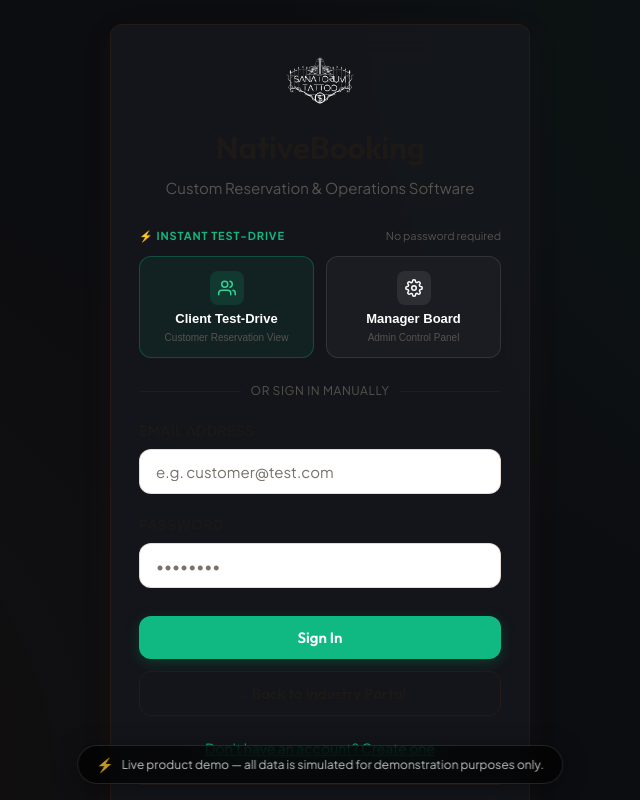
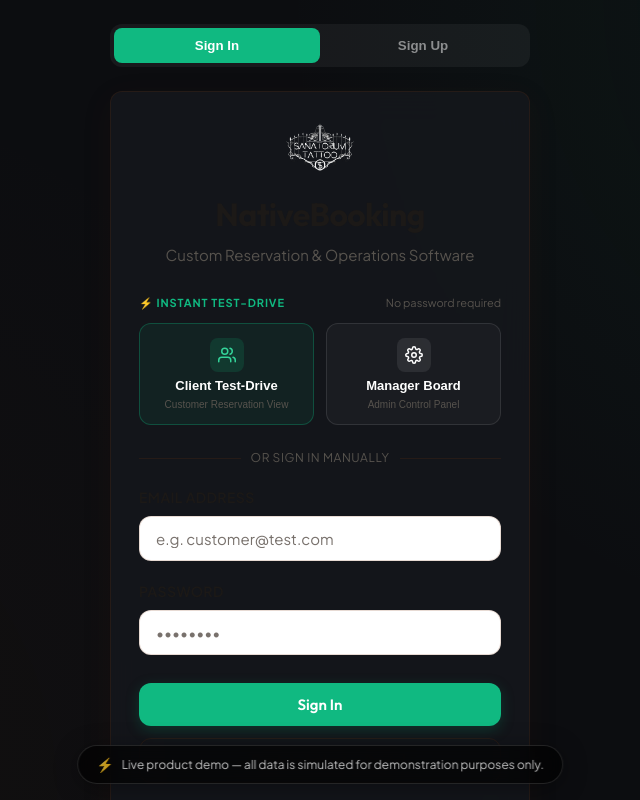
Before and after one commit to RadoMatas/NativeBooking, a React (Vite) app: page /login in a window 1280 px wide. Shown: the top 800 px of the page, without its empty margins (320-960 px from the left). Built offline with nearby package versions, Linux system fonts and the light colour scheme; no server answers; the database is empty.

Commit message:
feat: Add Motion UI, Base UI Tabs and Notifications

```diff
--- a/package.json
+++ b/package.json
@@ -10,6 +10,7 @@
     "preview": "vite preview"
   },
   "dependencies": {
+    "@base-ui/react": "^1.6.0",
     "@capacitor/android": "^8.4.1",
     "@capacitor/core": "^8.4.1",
     "firebase": "^12.16.0",
--- a/src/App.tsx
+++ b/src/App.tsx
@@ -10,6 +10,7 @@ import AdminLogin from './pages/AdminLogin'
 import Login from './pages/login'
 import { BookingProvider } from './BookingContext'
 import { BUSINESS_CONFIG } from './businessConfig'
+import { NotificationProvider } from './components/ui/NotificationStack'
 
 function ScrollToTop() {
   const { pathname } = useLocation()
@@ -34,6 +35,7 @@ function App() {
 
   return (
     <BookingProvider>
+      <NotificationProvider>
         <BrowserRouter>
           <ScrollToTop />
           <Routes>
@@ -47,6 +49,7 @@ function App() {
             <Route path="/privacy" element={<PrivacyPolicy />} />
           </Routes>
         </BrowserRouter>
+      </NotificationProvider>
     </BookingProvider>
   )
 }
--- /dev/null
+++ b/src/components/ui/AnimatedButton.tsx
@@ -0,0 +1,28 @@
+import { motion } from 'motion/react';
+import type { HTMLMotionProps } from 'motion/react';
+
+interface AnimatedButtonProps extends HTMLMotionProps<"button"> {
+  children: React.ReactNode;
+}
+
+export function AnimatedButton({ children, className, onClick, disabled, type = 'button', style, ...props }: AnimatedButtonProps) {
+  return (
+    <motion.button
+      type={type}
+      className={className}
+      onClick={onClick}
+      disabled={disabled}
+      style={{
+        ...style,
+        position: 'relative',
+        overflow: 'hidden'
+      }}
+      whileHover={{ scale: 1.02 }}
+      whileTap={{ scale: 0.96 }}
+      transition={{ type: "spring", stiffness: 400, damping: 25 }}
+      {...props}
+    >
+      {children}
+    </motion.button>
+  );
+}
--- /dev/null
+++ b/src/components/ui/NotificationStack.tsx
@@ -0,0 +1,70 @@
+import { motion, AnimatePresence } from 'motion/react';
+import { useState, createContext, useContext } from 'react';
+
+type NotificationContextType = {
+  notify: (message: string, type?: 'success' | 'error') => void;
+};
+const NotificationContext = createContext<NotificationContextType | null>(null);
+
+export const useNotification = () => {
+  const context = useContext(NotificationContext);
+  if (!context) throw new Error("useNotification must be used within NotificationProvider");
+  return context;
+};
+
+export function NotificationProvider({ children }: { children: React.ReactNode }) {
+  const [messages, setMessages] = useState<{ id: number; text: string; type: 'success' | 'error' }[]>([]);
+
+  const notify = (text: string, type: 'success' | 'error' = 'success') => {
+    const id = Date.now();
+    setMessages((prev) => [...prev, { id, text, type }]);
+
+    // Auto-dismiss after 4 seconds
+    setTimeout(() => {
+      setMessages((prev) => prev.filter((m) => m.id !== id));
+    }, 4000);
+  };
+
+  return (
+    <NotificationContext.Provider value={{ notify }}>
+      {children}
+
+      <div style={{
+        position: 'fixed',
+        bottom: '24px',
+        right: '24px',
+        display: 'flex',
+        flexDirection: 'column-reverse',
+        gap: '8px',
+        zIndex: 9999
+      }}>
+        <AnimatePresence>
+          {messages.map((msg) => (
+            <motion.div
+              key={msg.id}
+              initial={{ opacity: 0, y: 50, scale: 0.9 }}
+              animate={{ opacity: 1, y: 0, scale: 1 }}
+              exit={{ opacity: 0, scale: 0.9, transition: { duration: 0.2 } }}
+              layout
+              style={{
+                background: msg.type === 'error' ? 'rgba(239, 68, 68, 0.9)' : 'rgba(16, 185, 129, 0.9)',
+                color: 'white',
+                padding: '12px 20px',
+                borderRadius: '12px',
+                boxShadow: '0 8px 32px rgba(0,0,0,0.12)',
+                backdropFilter: 'blur(8px)',
+                fontWeight: 600,
+                fontSize: '14px',
+                display: 'flex',
+                alignItems: 'center',
+                gap: '8px'
+              }}
+            >
+              {msg.text}
+            </motion.div>
+          ))}
+        </AnimatePresence>
+      </div>
+    </NotificationContext.Provider>
+  );
+}
--- a/src/pages/PortalHome.tsx
+++ b/src/pages/PortalHome.tsx
@@ -99,13 +99,7 @@ export default function PortalHome() {
 
         {/* Right Action Buttons */}
         <div className="aave-header-buttons" style={{ display: 'flex', alignItems: 'center', gap: '8px', flexWrap: 'wrap' }}>
-          <Button
-            variant="secondary"
-            size="sm"
-            onClick={() => navigate('/adminlogin')}
-          >
-            Admin Login
-          </Button>
+          {/* Removed public Admin Login link */}
           <Button
             variant="primary"
             size="sm"
@@ -240,8 +234,8 @@ export default function PortalHome() {
             </p>
 
             <div style={{ display: 'flex', gap: '12px', justifyContent: 'center', marginTop: '28px', flexWrap: 'wrap', width: '100%' }}>
-              <Button variant="purple" size="lg" onClick={() => navigate('/adminlogin')}>
-                Open Control Board ➔
+              <Button variant="purple" size="lg" onClick={() => navigate('/book-call')}>
+                Request Pro Demo ➔
               </Button>
               <Button variant="secondary" size="lg" onClick={() => navigate('/book-call')}>
                 Talk to Sales
@@ -422,7 +416,6 @@ export default function PortalHome() {
               </h4>
               <ul style={{ listStyle: 'none', display: 'flex', flexDirection: 'column', gap: '10px', fontSize: '13px', color: '#94a3b8' }}>
                 <li style={{ cursor: 'pointer' }} onClick={() => navigate('/book')}>Client Booking Portal</li>
-                <li style={{ cursor: 'pointer' }} onClick={() => navigate('/adminlogin')}>Admin Control Hub</li>
                 <li style={{ cursor: 'pointer' }} onClick={() => navigate('/book-call')}>Discovery Call Engine</li>
               </ul>
             </div>
--- a/src/pages/login.tsx
+++ b/src/pages/login.tsx
@@ -4,6 +4,10 @@ import { login, register, currentUserRole } from '../auth'
 import { BUSINESS_CONFIG } from '../businessConfig'
 import Logo from '../components/Logo'
 import { UsersIcon, SettingsIcon } from '../components/ui/Icons'
+import { Tabs } from '@base-ui/react/tabs'
+import { motion } from 'motion/react'
+import { useNotification } from '../components/ui/NotificationStack'
+import { AnimatedButton } from '../components/ui/AnimatedButton'
 
 export default function Login() {
   const navigate = useNavigate()
@@ -11,12 +15,11 @@ export default function Login() {
   const [password, setPassword] = useState('')
   const [isSignUpMode, setIsSignUpMode] = useState(false)
   const [isLoggingIn, setIsLoggingIn] = useState(false)
-  const [errorMsg, setErrorMsg] = useState('')
+  const { notify } = useNotification()
 
   const handleSubmit = async (e: React.FormEvent<HTMLFormElement>) => {
     e.preventDefault()
     setIsLoggingIn(true)
-    setErrorMsg('')
 
     let ok = false
     if (isSignUpMode) {
@@ -27,10 +30,11 @@ export default function Login() {
     setIsLoggingIn(false)
 
     if (!ok) {
-      setErrorMsg(
+      notify(
         isSignUpMode
           ? 'Registration failed (password must be at least 6 characters, or email is already registered).'
-          : 'Invalid email or password.'
+          : 'Invalid email or password.',
+        'error'
       )
       return
     }
@@ -44,14 +48,13 @@ export default function Login() {
 
   const handleDemoLogin = async (role: 'customer' | 'admin') => {
     setIsLoggingIn(true)
-    setErrorMsg('')
     const demoEmail    = role === 'admin' ? 'admin@test.com'    : 'customer@test.com'
     const demoPassword = role === 'admin' ? 'admin123'          : 'cust123'
     const ok = await login(demoEmail, demoPassword)
     setIsLoggingIn(false)
 
     if (!ok) {
-      setErrorMsg('Demo login failed — please try again.')
+      notify('Demo login failed — please try again.', 'error')
       return
     }
 
@@ -98,12 +101,64 @@ export default function Login() {
         <span>Live product demo — all data is simulated for demonstration purposes only.</span>
       </div>
 
+        <Tabs.Root
+          defaultValue="signin"
+          onValueChange={(val) => setIsSignUpMode(val === 'signup')}
+          style={{ width: '100%', maxWidth: '420px', margin: '0 auto', display: 'flex', flexDirection: 'column' }}
+        >
+          <Tabs.List style={{
+            display: 'flex',
+            background: 'rgba(255,255,255,0.05)',
+            borderRadius: '12px',
+            padding: '4px',
+            marginBottom: '24px',
+            position: 'relative'
+          }}>
+            {['signin', 'signup'].map((tabValue) => {
+              const isActive = (tabValue === 'signup') === isSignUpMode;
+              return (
+                <Tabs.Tab
+                  key={tabValue}
+                  value={tabValue}
+                  style={{
+                    flex: 1,
+                    padding: '10px',
+                    background: 'transparent',
+                    border: 'none',
+                    color: isActive ? '#fff' : 'rgba(255,255,255,0.5)',
+                    fontWeight: 600,
+                    cursor: 'pointer',
+                    position: 'relative',
+                    zIndex: 1,
+                    transition: 'color 0.2s ease'
+                  }}
+                >
+                  {tabValue === 'signin' ? 'Sign In' : 'Sign Up'}
+
+                  {isActive && (
+                    <motion.div
+                      layoutId="activeTab"
+                      style={{
+                        position: 'absolute',
+                        inset: 0,
+                        background: 'var(--accent-color)',
+                        borderRadius: '8px',
+                        zIndex: -1
+                      }}
+                      transition={{ type: "spring", stiffness: 300, damping: 30 }}
+                    />
+                  )}
+                </Tabs.Tab>
+              )
+            })}
+          </Tabs.List>
+
+          <Tabs.Panel value={isSignUpMode ? 'signup' : 'signin'}>
             <form
               onSubmit={handleSubmit}
               className="premium-card"
               style={{
                 width: '100%',
-          maxWidth: '420px',
                 display: 'flex',
                 flexDirection: 'column',
               }}
@@ -120,23 +175,7 @@ export default function Login() {
                 </p>
               </div>
 
-        {errorMsg && (
-          <div
-            style={{
-              padding: '12px 14px',
-              borderRadius: '10px',
-              background: 'rgba(239, 68, 68, 0.12)',
-              border: '1px solid rgba(239, 68, 68, 0.3)',
-              color: '#f87171',
-              fontSize: '13px',
-              fontWeight: 600,
-              textAlign: 'center',
-              marginBottom: '20px',
-            }}
-          >
-            {errorMsg}
-          </div>
-        )}
+
 
         {/* Quick Demo Persona Access */}
         {!isSignUpMode && (
@@ -264,7 +303,7 @@ export default function Login() {
           />
         </div>
 
-        <button type="submit" className="btn btn-primary" style={{ width: '100%' }} disabled={isLoggingIn}>
+        <AnimatedButton type="submit" className="btn btn-primary" style={{ width: '100%' }} disabled={isLoggingIn}>
           {isLoggingIn
             ? isSignUpMode
               ? 'Creating Account...'
@@ -272,20 +311,20 @@ export default function Login() {
             : isSignUpMode
             ? 'Create Account'
             : 'Sign In'}
-        </button>
+        </AnimatedButton>
 
         {/* Back to Portal */}
         <a
           href="https://nativebooking.co"
           style={{ textDecoration: 'none', width: '100%', display: 'block', marginTop: '12px' }}
         >
-          <button
+          <AnimatedButton
             type="button"
             className="btn btn-secondary"
             style={{ width: '100%', gap: '8px', display: 'flex', alignItems: 'center', justifyContent: 'center', background: 'transparent' }}
           >
             ← Back to Industry Portal
-          </button>
+          </AnimatedButton>
         </a>
 
         <div style={{ textAlign: 'center', marginTop: '20px' }}>
@@ -331,6 +370,8 @@ export default function Login() {
                 </a>
               </div>
             </form>
+          </Tabs.Panel>
+        </Tabs.Root>
     </div>
   )
 }
```
Also changed, not shown: 1 other file (tests, documents, lock files or other folders). Lines whose indentation alone changed are shown as unchanged.
